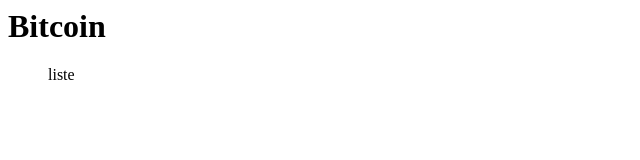
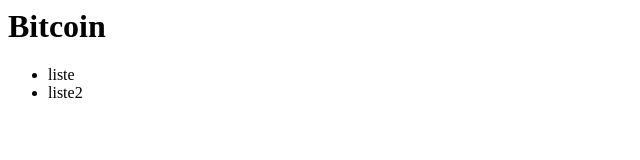
Before and after one commit to LucasMongin92/lsalim92.github.io, a plain HTML site: page bitcoin.html in a window 1280 px wide. Shown: the full height of the page, 0-640 px from the left. Drawn offline with Linux system fonts and the light colour scheme.

Commit message:
Update bitcoin.html

```diff
--- a/bitcoin.html
+++ b/bitcoin.html
@@ -1,4 +1,7 @@
 <html>
   <h1>Bitcoin</h1>
-  <ul>liste</ul>
+  <ul>
+    <li>liste</li>
+    <li>liste2</li>
+  </ul>
 </html>
```
